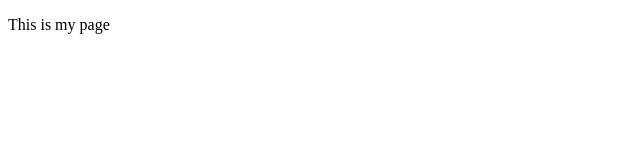
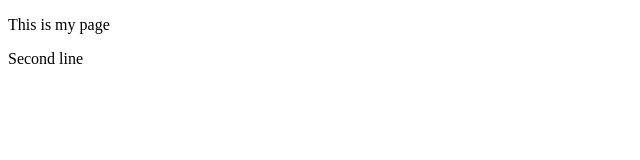
Before and after one commit to himnae-design/himnae-design.github.io, a plain HTML site: page index.html in a window 1280 px wide. Shown: the full height of the page, 0-640 px from the left. Drawn offline with Linux system fonts and the light colour scheme.

Commit message:
Update index.html

```diff
--- a/index.html
+++ b/index.html
@@ -6,5 +6,6 @@
   </head>
   <body>
     <p>This is my page</p>
+    <p>Second line</p>
   </body>
 </html>
```
